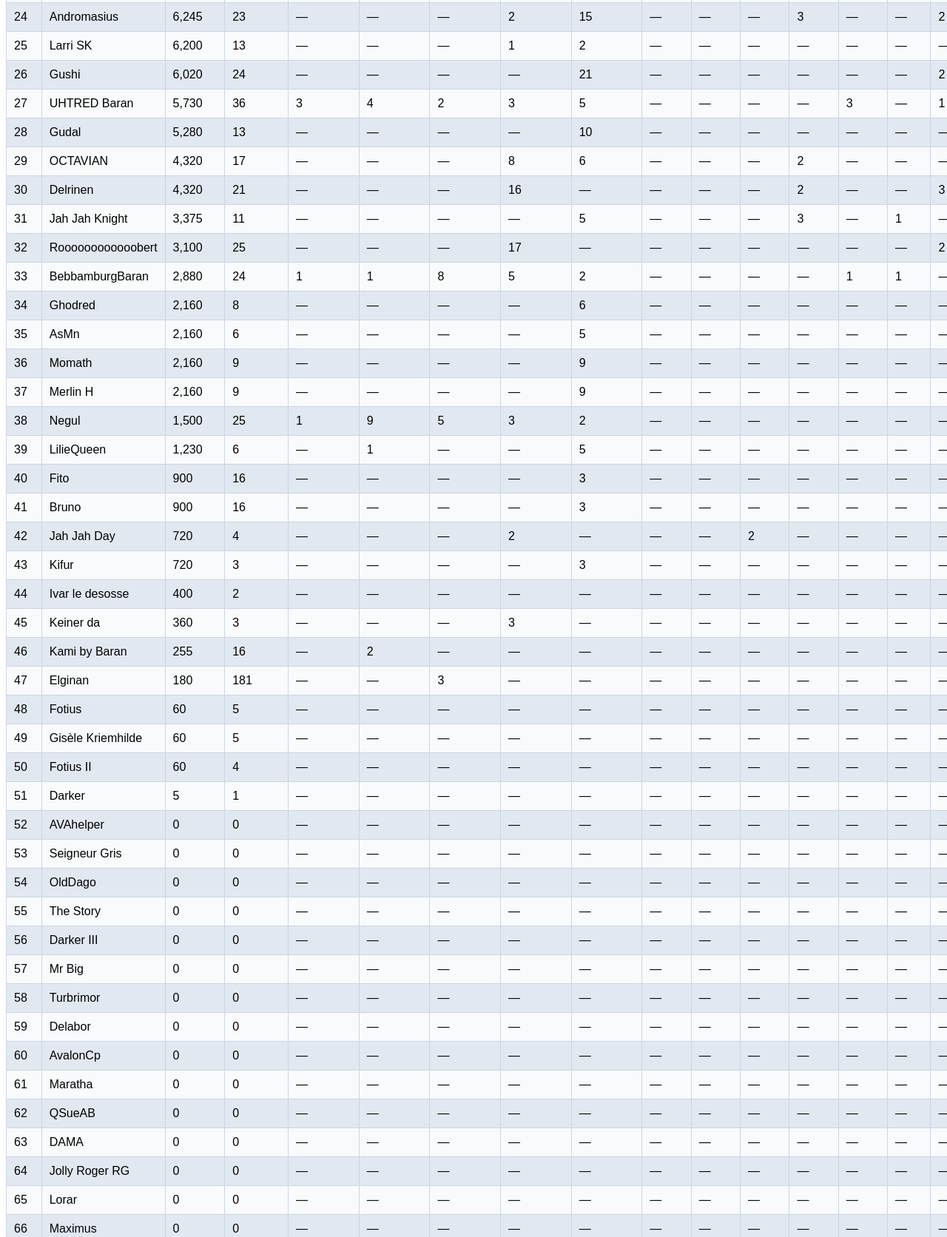
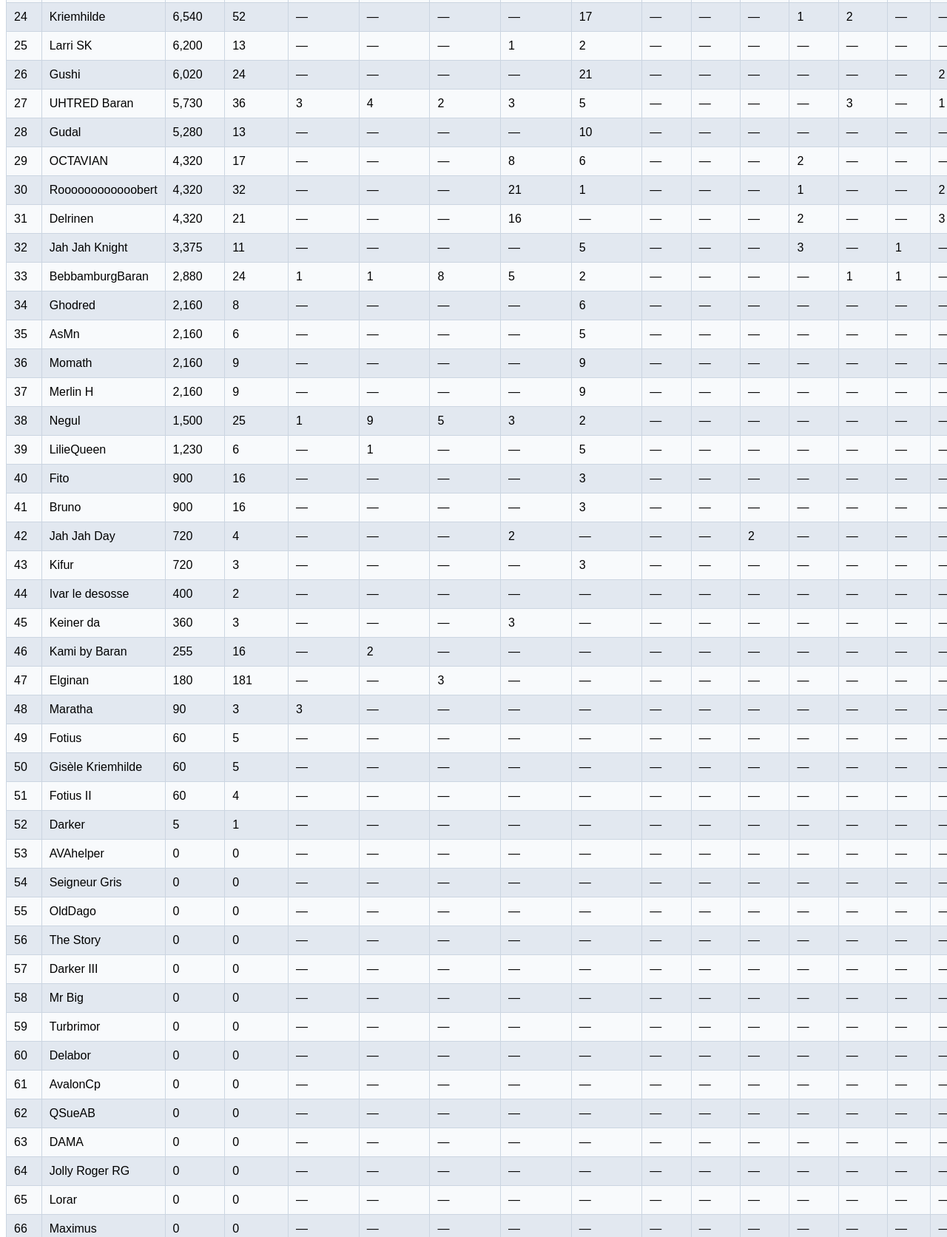
Before and after one commit to ava-totalbattle/tbclanportal-cheststatsexport, a plain HTML site: page index.html in a window 1280 px wide. Shown: the part 1128-2800 px from the top of the page at 74% size. Drawn offline with Linux system fonts and the light colour scheme.

Commit message:
Update index.html

```diff
--- a/index.html
+++ b/index.html
@@ -32,7 +32,7 @@
 <body>
 <header>
   <h1>Chest Stats Export | AVA - Avalon | Cycle: Nov 15 – Nov 22, 2026</h1>
-  <p>Exported(UTC): 2026-11-21 16:02:21 | Created by Fotius of Clan AVA/Avalon</p>
+  <p>Exported(UTC): 2026-11-21 20:02:39 | Created by Fotius of Clan AVA/Avalon</p>
 </header>
 <table id="chest-stats-table" border="1" cellspacing="0" cellpadding="4">
 <thead>
@@ -41,7 +41,7 @@
 <tbody>
     <tr><td>1 🥇</td><td>BLACKMORE V</td><td>133,920</td><td>248</td><td>—</td><td>—</td><td>—</td><td>—</td><td>—</td><td>—</td><td>—</td><td>—</td><td>217</td><td>31</td><td>—</td><td>—</td><td>—</td><td>—</td><td>—</td><td>—</td><td>—</td><td>—</td></tr>
     <tr><td>2 🥈</td><td>Pinky</td><td>25,260</td><td>217</td><td>—</td><td>—</td><td>—</td><td>—</td><td>20</td><td>—</td><td>—</td><td>—</td><td>13</td><td>12</td><td>—</td><td>—</td><td>—</td><td>—</td><td>—</td><td>13</td><td>—</td><td>—</td></tr>
-    <tr><td>3 🥉</td><td>Ady</td><td>22,300</td><td>45</td><td>—</td><td>—</td><td>—</td><td>—</td><td>18</td><td>—</td><td>—</td><td>—</td><td>13</td><td>—</td><td>—</td><td>—</td><td>12</td><td>—</td><td>—</td><td>—</td><td>—</td><td>—</td></tr>
+    <tr><td>3 🥉</td><td>Ady</td><td>24,960</td><td>51</td><td>—</td><td>—</td><td>—</td><td>—</td><td>21</td><td>—</td><td>—</td><td>—</td><td>13</td><td>—</td><td>—</td><td>—</td><td>14</td><td>—</td><td>—</td><td>—</td><td>—</td><td>—</td></tr>
     <tr><td>4</td><td>Grandpa</td><td>19,500</td><td>44</td><td>—</td><td>—</td><td>—</td><td>—</td><td>17</td><td>—</td><td>—</td><td>—</td><td>14</td><td>9</td><td>—</td><td>—</td><td>—</td><td>—</td><td>—</td><td>4</td><td>—</td><td>—</td></tr>
     <tr><td>5</td><td>Akinoramar</td><td>19,440</td><td>30</td><td>—</td><td>—</td><td>—</td><td>—</td><td>13</td><td>—</td><td>—</td><td>—</td><td>—</td><td>17</td><td>—</td><td>—</td><td>—</td><td>—</td><td>—</td><td>—</td><td>—</td><td>—</td></tr>
     <tr><td>6</td><td>Phobetor</td><td>18,120</td><td>32</td><td>—</td><td>—</td><td>—</td><td>3</td><td>18</td><td>—</td><td>—</td><td>—</td><td>2</td><td>4</td><td>—</td><td>—</td><td>1</td><td>4</td><td>—</td><td>—</td><td>—</td><td>—</td></tr>
@@ -58,19 +58,19 @@
     <tr><td>17</td><td>ごきさん</td><td>9,120</td><td>5</td><td>—</td><td>—</td><td>—</td><td>—</td><td>2</td><td>—</td><td>—</td><td>—</td><td>—</td><td>—</td><td>—</td><td>—</td><td>1</td><td>—</td><td>2</td><td>—</td><td>—</td><td>—</td></tr>
     <tr><td>18</td><td>Azazello</td><td>8,980</td><td>43</td><td>—</td><td>8</td><td>11</td><td>8</td><td>3</td><td>1</td><td>—</td><td>—</td><td>—</td><td>—</td><td>3</td><td>3</td><td>4</td><td>—</td><td>—</td><td>—</td><td>—</td><td>—</td></tr>
     <tr><td>19</td><td>BLACKMORE VI</td><td>7,680</td><td>32</td><td>—</td><td>—</td><td>—</td><td>—</td><td>32</td><td>—</td><td>—</td><td>—</td><td>—</td><td>—</td><td>—</td><td>—</td><td>—</td><td>—</td><td>—</td><td>—</td><td>—</td><td>—</td></tr>
-    <tr><td>20</td><td>Marius</td><td>6,860</td><td>33</td><td>—</td><td>—</td><td>2</td><td>9</td><td>8</td><td>—</td><td>—</td><td>—</td><td>—</td><td>—</td><td>—</td><td>5</td><td>1</td><td>—</td><td>—</td><td>5</td><td>—</td><td>—</td></tr>
-    <tr><td>21</td><td>Niemand</td><td>6,840</td><td>44</td><td>—</td><td>6</td><td>6</td><td>7</td><td>9</td><td>—</td><td>7</td><td>—</td><td>3</td><td>—</td><td>—</td><td>—</td><td>1</td><td>—</td><td>—</td><td>5</td><td>—</td><td>—</td></tr>
-    <tr><td>22</td><td>Frøya</td><td>6,560</td><td>27</td><td>—</td><td>—</td><td>9</td><td>9</td><td>3</td><td>—</td><td>—</td><td>—</td><td>—</td><td>1</td><td>—</td><td>—</td><td>—</td><td>1</td><td>—</td><td>—</td><td>—</td><td>—</td></tr>
-    <tr><td>23</td><td>Kriemhilde</td><td>6,540</td><td>52</td><td>—</td><td>—</td><td>—</td><td>—</td><td>17</td><td>—</td><td>—</td><td>—</td><td>1</td><td>2</td><td>—</td><td>—</td><td>—</td><td>—</td><td>—</td><td>4</td><td>—</td><td>—</td></tr>
-    <tr><td>24</td><td>Andromasius</td><td>6,245</td><td>23</td><td>—</td><td>—</td><td>—</td><td>2</td><td>15</td><td>—</td><td>—</td><td>—</td><td>3</td><td>—</td><td>—</td><td>2</td><td>—</td><td>—</td><td>—</td><td>—</td><td>—</td><td>—</td></tr>
+    <tr><td>20</td><td>Niemand</td><td>7,260</td><td>48</td><td>—</td><td>6</td><td>6</td><td>10</td><td>9</td><td>—</td><td>7</td><td>—</td><td>3</td><td>—</td><td>—</td><td>—</td><td>1</td><td>—</td><td>—</td><td>5</td><td>—</td><td>—</td></tr>
+    <tr><td>21</td><td>Frøya</td><td>7,250</td><td>32</td><td>—</td><td>1</td><td>10</td><td>9</td><td>5</td><td>—</td><td>—</td><td>—</td><td>—</td><td>1</td><td>—</td><td>—</td><td>—</td><td>1</td><td>—</td><td>—</td><td>—</td><td>—</td></tr>
+    <tr><td>22</td><td>Andromasius</td><td>6,965</td><td>26</td><td>—</td><td>—</td><td>—</td><td>2</td><td>18</td><td>—</td><td>—</td><td>—</td><td>3</td><td>—</td><td>—</td><td>2</td><td>—</td><td>—</td><td>—</td><td>—</td><td>—</td><td>—</td></tr>
+    <tr><td>23</td><td>Marius</td><td>6,860</td><td>33</td><td>—</td><td>—</td><td>2</td><td>9</td><td>8</td><td>—</td><td>—</td><td>—</td><td>—</td><td>—</td><td>—</td><td>5</td><td>1</td><td>—</td><td>—</td><td>5</td><td>—</td><td>—</td></tr>
+    <tr><td>24</td><td>Kriemhilde</td><td>6,540</td><td>52</td><td>—</td><td>—</td><td>—</td><td>—</td><td>17</td><td>—</td><td>—</td><td>—</td><td>1</td><td>2</td><td>—</td><td>—</td><td>—</td><td>—</td><td>—</td><td>4</td><td>—</td><td>—</td></tr>
     <tr><td>25</td><td>Larri SK</td><td>6,200</td><td>13</td><td>—</td><td>—</td><td>—</td><td>1</td><td>2</td><td>—</td><td>—</td><td>—</td><td>—</td><td>—</td><td>—</td><td>—</td><td>—</td><td>—</td><td>—</td><td>—</td><td>—</td><td>—</td></tr>
     <tr><td>26</td><td>Gushi</td><td>6,020</td><td>24</td><td>—</td><td>—</td><td>—</td><td>—</td><td>21</td><td>—</td><td>—</td><td>—</td><td>—</td><td>—</td><td>—</td><td>2</td><td>—</td><td>—</td><td>—</td><td>—</td><td>—</td><td>—</td></tr>
     <tr><td>27</td><td>UHTRED Baran</td><td>5,730</td><td>36</td><td>3</td><td>4</td><td>2</td><td>3</td><td>5</td><td>—</td><td>—</td><td>—</td><td>—</td><td>3</td><td>—</td><td>1</td><td>—</td><td>—</td><td>—</td><td>13</td><td>—</td><td>—</td></tr>
     <tr><td>28</td><td>Gudal</td><td>5,280</td><td>13</td><td>—</td><td>—</td><td>—</td><td>—</td><td>10</td><td>—</td><td>—</td><td>—</td><td>—</td><td>—</td><td>—</td><td>—</td><td>3</td><td>—</td><td>—</td><td>—</td><td>—</td><td>—</td></tr>
     <tr><td>29</td><td>OCTAVIAN</td><td>4,320</td><td>17</td><td>—</td><td>—</td><td>—</td><td>8</td><td>6</td><td>—</td><td>—</td><td>—</td><td>2</td><td>—</td><td>—</td><td>—</td><td>1</td><td>—</td><td>—</td><td>—</td><td>—</td><td>—</td></tr>
-    <tr><td>30</td><td>Delrinen</td><td>4,320</td><td>21</td><td>—</td><td>—</td><td>—</td><td>16</td><td>—</td><td>—</td><td>—</td><td>—</td><td>2</td><td>—</td><td>—</td><td>3</td><td>—</td><td>—</td><td>—</td><td>—</td><td>—</td><td>—</td></tr>
-    <tr><td>31</td><td>Jah Jah Knight</td><td>3,375</td><td>11</td><td>—</td><td>—</td><td>—</td><td>—</td><td>5</td><td>—</td><td>—</td><td>—</td><td>3</td><td>—</td><td>1</td><td>—</td><td>—</td><td>—</td><td>—</td><td>—</td><td>—</td><td>—</td></tr>
-    <tr><td>32</td><td>Roooooooooooobert</td><td>3,100</td><td>25</td><td>—</td><td>—</td><td>—</td><td>17</td><td>—</td><td>—</td><td>—</td><td>—</td><td>—</td><td>—</td><td>—</td><td>2</td><td>—</td><td>—</td><td>—</td><td>4</td><td>—</td><td>—</td></tr>
+    <tr><td>30</td><td>Roooooooooooobert</td><td>4,320</td><td>32</td><td>—</td><td>—</td><td>—</td><td>21</td><td>1</td><td>—</td><td>—</td><td>—</td><td>1</td><td>—</td><td>—</td><td>2</td><td>—</td><td>—</td><td>—</td><td>4</td><td>—</td><td>—</td></tr>
+    <tr><td>31</td><td>Delrinen</td><td>4,320</td><td>21</td><td>—</td><td>—</td><td>—</td><td>16</td><td>—</td><td>—</td><td>—</td><td>—</td><td>2</td><td>—</td><td>—</td><td>3</td><td>—</td><td>—</td><td>—</td><td>—</td><td>—</td><td>—</td></tr>
+    <tr><td>32</td><td>Jah Jah Knight</td><td>3,375</td><td>11</td><td>—</td><td>—</td><td>—</td><td>—</td><td>5</td><td>—</td><td>—</td><td>—</td><td>3</td><td>—</td><td>1</td><td>—</td><td>—</td><td>—</td><td>—</td><td>—</td><td>—</td><td>—</td></tr>
     <tr><td>33</td><td>BebbamburgBaran</td><td>2,880</td><td>24</td><td>1</td><td>1</td><td>8</td><td>5</td><td>2</td><td>—</td><td>—</td><td>—</td><td>—</td><td>1</td><td>1</td><td>—</td><td>—</td><td>—</td><td>—</td><td>5</td><td>—</td><td>—</td></tr>
     <tr><td>34</td><td>Ghodred</td><td>2,160</td><td>8</td><td>—</td><td>—</td><td>—</td><td>—</td><td>6</td><td>—</td><td>—</td><td>—</td><td>—</td><td>—</td><td>—</td><td>—</td><td>—</td><td>—</td><td>—</td><td>—</td><td>—</td><td>—</td></tr>
     <tr><td>35</td><td>AsMn</td><td>2,160</td><td>6</td><td>—</td><td>—</td><td>—</td><td>—</td><td>5</td><td>—</td><td>—</td><td>—</td><td>—</td><td>—</td><td>—</td><td>—</td><td>1</td><td>—</td><td>—</td><td>—</td><td>—</td><td>—</td></tr>
@@ -86,20 +86,20 @@
     <tr><td>45</td><td>Keiner da</td><td>360</td><td>3</td><td>—</td><td>—</td><td>—</td><td>3</td><td>—</td><td>—</td><td>—</td><td>—</td><td>—</td><td>—</td><td>—</td><td>—</td><td>—</td><td>—</td><td>—</td><td>—</td><td>—</td><td>—</td></tr>
     <tr><td>46</td><td>Kami by Baran</td><td>255</td><td>16</td><td>—</td><td>2</td><td>—</td><td>—</td><td>—</td><td>—</td><td>—</td><td>—</td><td>—</td><td>—</td><td>—</td><td>—</td><td>—</td><td>—</td><td>—</td><td>13</td><td>—</td><td>—</td></tr>
     <tr><td>47</td><td>Elginan</td><td>180</td><td>181</td><td>—</td><td>—</td><td>3</td><td>—</td><td>—</td><td>—</td><td>—</td><td>—</td><td>—</td><td>—</td><td>—</td><td>—</td><td>—</td><td>—</td><td>—</td><td>—</td><td>—</td><td>—</td></tr>
-    <tr><td>48</td><td>Fotius</td><td>60</td><td>5</td><td>—</td><td>—</td><td>—</td><td>—</td><td>—</td><td>—</td><td>—</td><td>—</td><td>—</td><td>—</td><td>—</td><td>—</td><td>—</td><td>—</td><td>—</td><td>5</td><td>—</td><td>—</td></tr>
-    <tr><td>49</td><td>Gisèle Kriemhilde</td><td>60</td><td>5</td><td>—</td><td>—</td><td>—</td><td>—</td><td>—</td><td>—</td><td>—</td><td>—</td><td>—</td><td>—</td><td>—</td><td>—</td><td>—</td><td>—</td><td>—</td><td>5</td><td>—</td><td>—</td></tr>
-    <tr><td>50</td><td>Fotius II</td><td>60</td><td>4</td><td>—</td><td>—</td><td>—</td><td>—</td><td>—</td><td>—</td><td>—</td><td>—</td><td>—</td><td>—</td><td>—</td><td>—</td><td>—</td><td>—</td><td>—</td><td>4</td><td>—</td><td>—</td></tr>
-    <tr><td>51</td><td>Darker</td><td>5</td><td>1</td><td>—</td><td>—</td><td>—</td><td>—</td><td>—</td><td>—</td><td>—</td><td>—</td><td>—</td><td>—</td><td>—</td><td>—</td><td>—</td><td>—</td><td>—</td><td>—</td><td>—</td><td>—</td></tr>
-    <tr><td>52</td><td>AVAhelper</td><td>0</td><td>0</td><td>—</td><td>—</td><td>—</td><td>—</td><td>—</td><td>—</td><td>—</td><td>—</td><td>—</td><td>—</td><td>—</td><td>—</td><td>—</td><td>—</td><td>—</td><td>—</td><td>—</td><td>—</td></tr>
-    <tr><td>53</td><td>Seigneur Gris</td><td>0</td><td>0</td><td>—</td><td>—</td><td>—</td><td>—</td><td>—</td><td>—</td><td>—</td><td>—</td><td>—</td><td>—</td><td>—</td><td>—</td><td>—</td><td>—</td><td>—</td><td>—</td><td>—</td><td>—</td></tr>
-    <tr><td>54</td><td>OldDago</td><td>0</td><td>0</td><td>—</td><td>—</td><td>—</td><td>—</td><td>—</td><td>—</td><td>—</td><td>—</td><td>—</td><td>—</td><td>—</td><td>—</td><td>—</td><td>—</td><td>—</td><td>—</td><td>—</td><td>—</td></tr>
-    <tr><td>55</td><td>The Story</td><td>0</td><td>0</td><td>—</td><td>—</td><td>—</td><td>—</td><td>—</td><td>—</td><td>—</td><td>—</td><td>—</td><td>—</td><td>—</td><td>—</td><td>—</td><td>—</td><td>—</td><td>—</td><td>—</td><td>—</td></tr>
-    <tr><td>56</td><td>Darker III</td><td>0</td><td>0</td><td>—</td><td>—</td><td>—</td><td>—</td><td>—</td><td>—</td><td>—</td><td>—</td><td>—</td><td>—</td><td>—</td><td>—</td><td>—</td><td>—</td><td>—</td><td>—</td><td>—</td><td>—</td></tr>
-    <tr><td>57</td><td>Mr Big</td><td>0</td><td>0</td><td>—</td><td>—</td><td>—</td><td>—</td><td>—</td><td>—</td><td>—</td><td>—</td><td>—</td><td>—</td><td>—</td><td>—</td><td>—</td><td>—</td><td>—</td><td>—</td><td>—</td><td>—</td></tr>
-    <tr><td>58</td><td>Turbrimor</td><td>0</td><td>0</td><td>—</td><td>—</td><td>—</td><td>—</td><td>—</td><td>—</td><td>—</td><td>—</td><td>—</td><td>—</td><td>—</td><td>—</td><td>—</td><td>—</td><td>—</td><td>—</td><td>—</td><td>—</td></tr>
-    <tr><td>59</td><td>Delabor</td><td>0</td><td>0</td><td>—</td><td>—</td><td>—</td><td>—</td><td>—</td><td>—</td><td>—</td><td>—</td><td>—</td><td>—</td><td>—</td><td>—</td><td>—</td><td>—</td><td>—</td><td>—</td><td>—</td><td>—</td></tr>
-    <tr><td>60</td><td>AvalonCp</td><td>0</td><td>0</td><td>—</td><td>—</td><td>—</td><td>—</td><td>—</td><td>—</td><td>—</td><td>—</td><td>—</td><td>—</td><td>—</td><td>—</td><td>—</td><td>—</td><td>—</td><td>—</td><td>—</td><td>—</td></tr>
-    <tr><td>61</td><td>Maratha</td><td>0</td><td>0</td><td>—</td><td>—</td><td>—</td><td>—</td><td>—</td><td>—</td><td>—</td><td>—</td><td>—</td><td>—</td><td>—</td><td>—</td><td>—</td><td>—</td><td>—</td><td>—</td><td>—</td><td>—</td></tr>
+    <tr><td>48</td><td>Maratha</td><td>90</td><td>3</td><td>3</td><td>—</td><td>—</td><td>—</td><td>—</td><td>—</td><td>—</td><td>—</td><td>—</td><td>—</td><td>—</td><td>—</td><td>—</td><td>—</td><td>—</td><td>—</td><td>—</td><td>—</td></tr>
+    <tr><td>49</td><td>Fotius</td><td>60</td><td>5</td><td>—</td><td>—</td><td>—</td><td>—</td><td>—</td><td>—</td><td>—</td><td>—</td><td>—</td><td>—</td><td>—</td><td>—</td><td>—</td><td>—</td><td>—</td><td>5</td><td>—</td><td>—</td></tr>
+    <tr><td>50</td><td>Gisèle Kriemhilde</td><td>60</td><td>5</td><td>—</td><td>—</td><td>—</td><td>—</td><td>—</td><td>—</td><td>—</td><td>—</td><td>—</td><td>—</td><td>—</td><td>—</td><td>—</td><td>—</td><td>—</td><td>5</td><td>—</td><td>—</td></tr>
+    <tr><td>51</td><td>Fotius II</td><td>60</td><td>4</td><td>—</td><td>—</td><td>—</td><td>—</td><td>—</td><td>—</td><td>—</td><td>—</td><td>—</td><td>—</td><td>—</td><td>—</td><td>—</td><td>—</td><td>—</td><td>4</td><td>—</td><td>—</td></tr>
+    <tr><td>52</td><td>Darker</td><td>5</td><td>1</td><td>—</td><td>—</td><td>—</td><td>—</td><td>—</td><td>—</td><td>—</td><td>—</td><td>—</td><td>—</td><td>—</td><td>—</td><td>—</td><td>—</td><td>—</td><td>—</td><td>—</td><td>—</td></tr>
+    <tr><td>53</td><td>AVAhelper</td><td>0</td><td>0</td><td>—</td><td>—</td><td>—</td><td>—</td><td>—</td><td>—</td><td>—</td><td>—</td><td>—</td><td>—</td><td>—</td><td>—</td><td>—</td><td>—</td><td>—</td><td>—</td><td>—</td><td>—</td></tr>
+    <tr><td>54</td><td>Seigneur Gris</td><td>0</td><td>0</td><td>—</td><td>—</td><td>—</td><td>—</td><td>—</td><td>—</td><td>—</td><td>—</td><td>—</td><td>—</td><td>—</td><td>—</td><td>—</td><td>—</td><td>—</td><td>—</td><td>—</td><td>—</td></tr>
+    <tr><td>55</td><td>OldDago</td><td>0</td><td>0</td><td>—</td><td>—</td><td>—</td><td>—</td><td>—</td><td>—</td><td>—</td><td>—</td><td>—</td><td>—</td><td>—</td><td>—</td><td>—</td><td>—</td><td>—</td><td>—</td><td>—</td><td>—</td></tr>
+    <tr><td>56</td><td>The Story</td><td>0</td><td>0</td><td>—</td><td>—</td><td>—</td><td>—</td><td>—</td><td>—</td><td>—</td><td>—</td><td>—</td><td>—</td><td>—</td><td>—</td><td>—</td><td>—</td><td>—</td><td>—</td><td>—</td><td>—</td></tr>
+    <tr><td>57</td><td>Darker III</td><td>0</td><td>0</td><td>—</td><td>—</td><td>—</td><td>—</td><td>—</td><td>—</td><td>—</td><td>—</td><td>—</td><td>—</td><td>—</td><td>—</td><td>—</td><td>—</td><td>—</td><td>—</td><td>—</td><td>—</td></tr>
+    <tr><td>58</td><td>Mr Big</td><td>0</td><td>0</td><td>—</td><td>—</td><td>—</td><td>—</td><td>—</td><td>—</td><td>—</td><td>—</td><td>—</td><td>—</td><td>—</td><td>—</td><td>—</td><td>—</td><td>—</td><td>—</td><td>—</td><td>—</td></tr>
+    <tr><td>59</td><td>Turbrimor</td><td>0</td><td>0</td><td>—</td><td>—</td><td>—</td><td>—</td><td>—</td><td>—</td><td>—</td><td>—</td><td>—</td><td>—</td><td>—</td><td>—</td><td>—</td><td>—</td><td>—</td><td>—</td><td>—</td><td>—</td></tr>
+    <tr><td>60</td><td>Delabor</td><td>0</td><td>0</td><td>—</td><td>—</td><td>—</td><td>—</td><td>—</td><td>—</td><td>—</td><td>—</td><td>—</td><td>—</td><td>—</td><td>—</td><td>—</td><td>—</td><td>—</td><td>—</td><td>—</td><td>—</td></tr>
+    <tr><td>61</td><td>AvalonCp</td><td>0</td><td>0</td><td>—</td><td>—</td><td>—</td><td>—</td><td>—</td><td>—</td><td>—</td><td>—</td><td>—</td><td>—</td><td>—</td><td>—</td><td>—</td><td>—</td><td>—</td><td>—</td><td>—</td><td>—</td></tr>
     <tr><td>62</td><td>QSueAB</td><td>0</td><td>0</td><td>—</td><td>—</td><td>—</td><td>—</td><td>—</td><td>—</td><td>—</td><td>—</td><td>—</td><td>—</td><td>—</td><td>—</td><td>—</td><td>—</td><td>—</td><td>—</td><td>—</td><td>—</td></tr>
     <tr><td>63</td><td>DAMA</td><td>0</td><td>0</td><td>—</td><td>—</td><td>—</td><td>—</td><td>—</td><td>—</td><td>—</td><td>—</td><td>—</td><td>—</td><td>—</td><td>—</td><td>—</td><td>—</td><td>—</td><td>—</td><td>—</td><td>—</td></tr>
     <tr><td>64</td><td>Jolly Roger RG</td><td>0</td><td>0</td><td>—</td><td>—</td><td>—</td><td>—</td><td>—</td><td>—</td><td>—</td><td>—</td><td>—</td><td>—</td><td>—</td><td>—</td><td>—</td><td>—</td><td>—</td><td>—</td><td>—</td><td>—</td></tr>
```
